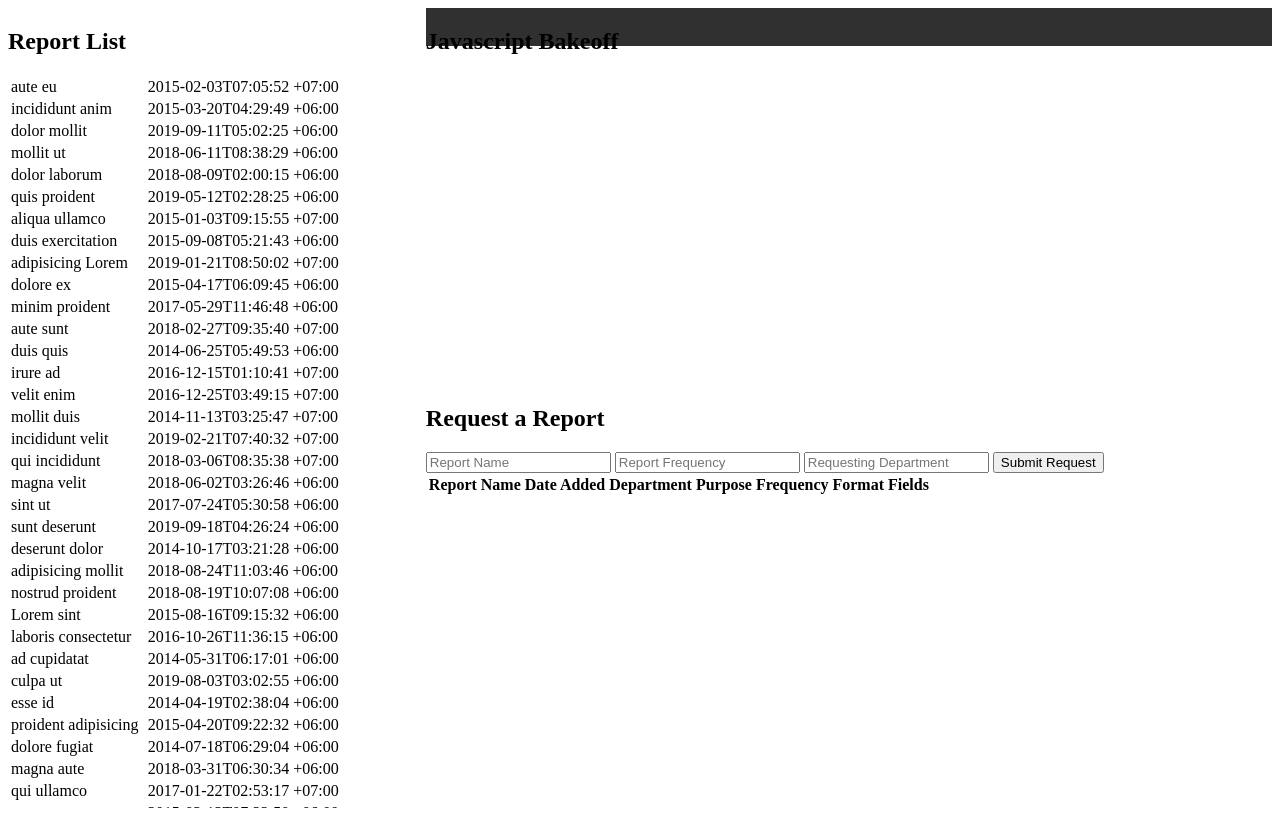
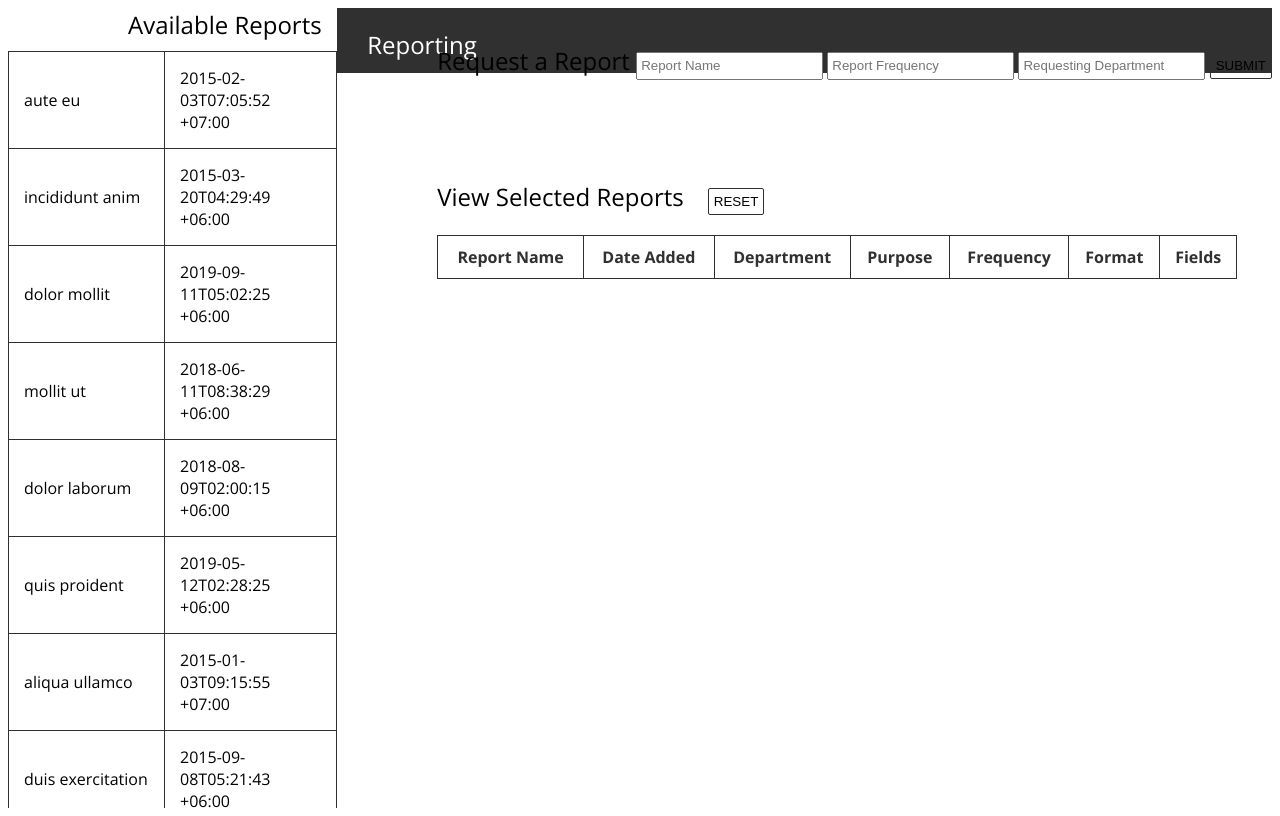
Before and after one commit to ayladharamsey/fe_bakeoff, a plain HTML site: page index.html in a window 1280 px wide. Drawn offline with nearby package versions, Linux system fonts and the light colour scheme.

Commit message:
update table so that it reflects the correct columns and corresponding data

```diff
--- a/index.html
+++ b/index.html
@@ -2,29 +2,34 @@
 <html>
     <head>
         <link rel="stylesheet" type="text/css" href="styles.css">
+        <link href="https://fonts.googleapis.com/css?family=Open+Sans:300,400,600,700&display=swap" rel="stylesheet">
         <title>
         </title>
     </head>
     <body>
         <nav>
-            <h1>Javascript Bakeoff</h1>
+            <h1>Reporting</h1>
         </nav>
         <aside>
             <table class ="side-nav">
-                <h2>Report List</h2>
+                <h2 class="side-nav-header">Available Reports</h2>
                 <tbody class="report-list-body"></tbody>
             </table>
         </aside>
         <main>
-            <form>
+            <form class="report-form">
                 <h2> Request a Report </h2>
                 <input type="text" placeholder="Report Name" id="input-report-name">
                 <input type="text" placeholder="Report Frequency" id="input-department-name">
                 <input type="text" placeholder="Requesting Department" id="input-frequency">
-                <button id="form-button">Submit Request</button>
+                <button id="form-button">SUBMIT</button>
+                <div class="success"></div>
             </form>
             <section>
+                <h2>View Selected Reports</h2>
+                <button id="reset-button">RESET</button>
                 <table class="selected-report-table">
+                    <thead>
                         <tr>
                             <th>Report Name</th>
                             <th>Date Added</th>
@@ -34,6 +39,8 @@
                             <th>Format</th>
                             <th>Fields</th>
                         </tr>
+                    </thead>
+                    <tbody class="selected-table-body"></tbody>
                 </table>
             </section>
         </main>
--- a/main.js
+++ b/main.js
@@ -3,11 +3,13 @@ import { mockData } from './mockData.js'
 const reportList = document.querySelector('.report-list-body')
 const sideTable = document.querySelector('.side-nav')
 const formButton = document.querySelector('#form-button')
+const resetButton = document.querySelector('#reset-button')
 
 
 window.addEventListener('load', onLoadFunctions)
 sideTable.addEventListener('click', viewReport)
 formButton.addEventListener('click', gatherReport)
+resetButton.addEventListener('click', resetPage)
 
 
 function onLoadFunctions() {
@@ -35,13 +37,13 @@ function viewReport(e){
 }
 
 function generateDataTable(data){
-    const table = document.querySelector('.selected-report-table')
+    const table = document.querySelector('.selected-table-body')
     table.insertAdjacentHTML('afterend',
     `
         <tr class="table-content">
             <td class="report-name">${data.name}</td>
-            <td class="department">${data.deparment}</td>
             <td class="date-added">${data.added}</td>
+            <td class="department">${data.department}</td>
             <td class="purpose">${data.purpose}</td>
             <td class="frequency">${data.frequency}</td>
             <td class="format">${data.format}</td>
@@ -74,3 +76,7 @@ function resetInputs(){
     const inputFrequency = document.querySelector('#input-frequency').value = ''
     const inputDepartment = document.querySelector('#input-department-name').value = ''
 }
+
+function resetPage() {
+    location.reload();
+}
--- a/styles.css
+++ b/styles.css
@@ -1,4 +1,3 @@
-
 * {
 	box-sizing: border-box;
 }
@@ -7,13 +6,16 @@ body {
     display: grid;
     grid-template-areas:
     "side nav nav"
-    "side main main"
+    "side main main";
+    font-family: 'Open Sans', sans-serif;
 }
 
 nav {
     grid-area: nav;
     background-color: #303030;
-    height: 10%;
+    height: 15%;
+    color: #FFFFFF;
+    padding-left: 30px;
 }
 
 aside {
@@ -21,7 +23,87 @@ aside {
     height: 100vh;
     overflow-y: scroll;
 }
+h1 {
+    font-weight: 400;
+}
+
+h2 {
+    font-weight: 300;
+    display: inline;
+}
 
 main {
     grid-area: main;
+    /* margin: auto; */
 }
+
+th{
+    font-weight: 700;
+    color: #303030;
+    padding: 10px;
+}
+
+td {
+    padding: 15px
+}
+
+table, th, td {
+    border: .5px solid #303030;
+}
+
+table {
+    border-collapse: collapse;
+    margin-top: 20px;
+}
+
+.report-selected:hover {
+    background-color: #009B00;
+    color: #FFFFFF;
+}
+
+.selected-report-table {
+    width: 800px;
+}
+
+.side-nav {
+    margin: auto;
+    margin-top: 10px;
+}
+
+form {
+    margin: auto;
+    margin-top: -400px;
+    margin-left: 100px;
+}
+
+section {
+    margin-left: 100px;
+    margin-top: 100px;
+    position: absolute;
+}
+
+.side-nav-header {
+    margin-left:120px
+}
+
+button {
+    padding: 5px;
+    border: 1px solid #303030;
+    background-color: transparent;
+    border-radius: 2px
+}
+
+button:hover {
+    background-color: #009B00;
+    color: #FFFFFF;
+    border: 1px solid #009B00;
+}
+
+input {
+    height: 28px;
+    padding: 3px;
+}
+
+#reset-button {
+    margin-left: 20px;
+}
```
Lines whose indentation alone changed are shown as unchanged.
